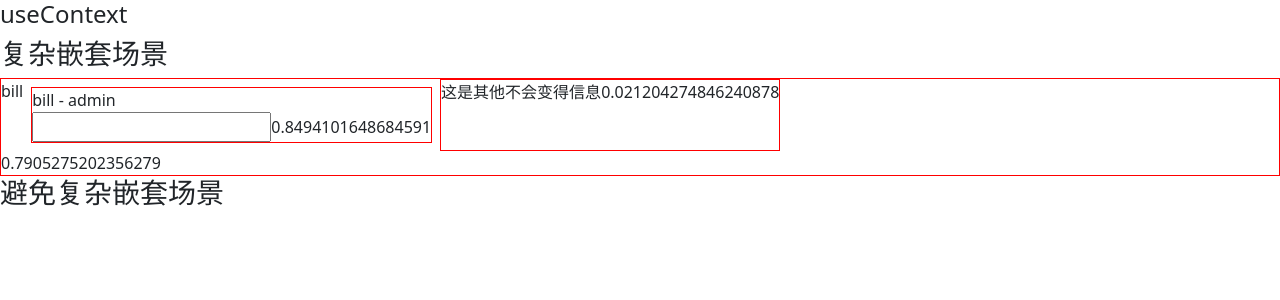
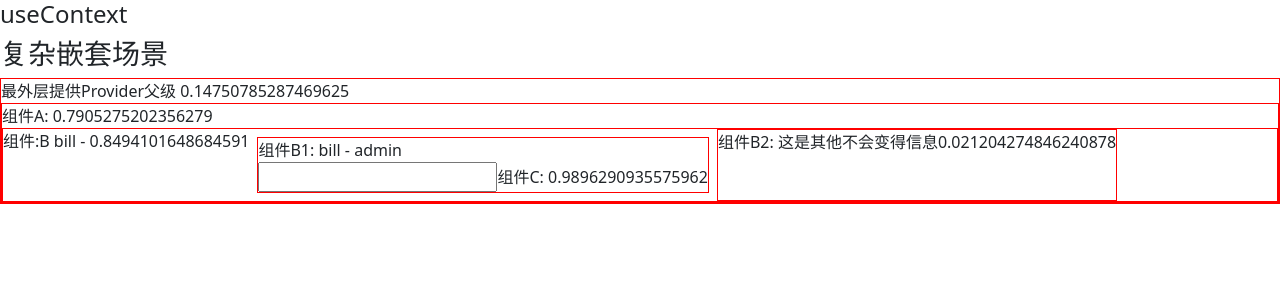
Before and after one commit to imycod/react-all-in-one, a React (Vite) app: page / in a window 1280 px wide. Shown: the top 300 px of the page. Built offline with nearby package versions, Linux system fonts and the light colour scheme.

Commit message:
docs:为useContext/NestingContext/Demo1划分层级

```diff
--- a/src/useContext/NestingContext/Demo.tsx
+++ b/src/useContext/NestingContext/Demo.tsx
@@ -1,9 +1,9 @@
-import React, {Component, createContext, memo, useMemo} from 'react';
+import React, {Component,PureComponent, createContext, memo, useMemo} from 'react';
 import {preview} from "vite";
 
 const UserInfo = createContext({})
 const Role = createContext({})
-class UserContainer extends Component {
+class UserContainer extends PureComponent {
     state={
         userInfo: {
             name: 'bill'
@@ -16,14 +16,16 @@ class UserContainer extends Component {
             role
         })
     }
-
     render(){
         return (
+        <div className="bd">
             <UserInfo.Provider value={this.state.userInfo}>
                 <Role.Provider value={{role:this.state.role,setRole:this.setRole}}>
                     <UserCardContainer></UserCardContainer>
+                    <span>最外层提供Provider父级 {Math.random()}</span>
                 </Role.Provider>
             </UserInfo.Provider>
+        </div>
         )
     }
 }
--- /dev/null
+++ b/src/useContext/NestingContext/Demo1.tsx
@@ -0,0 +1,89 @@
+import React, {PureComponent, createContext, memo} from 'react';
+
+const UserInfo = createContext({})
+const Role = createContext({})
+class UserContainer extends PureComponent {
+    state={
+        userInfo: {
+            name: 'bill'
+        },
+        role: "admin"
+    }
+
+    setRole=(role)=>{
+        this.setState({
+            role
+        })
+    }
+
+    render() {
+        return (
+            <div className="bd">
+                <UserInfo.Provider value={this.state.userInfo}>
+                    <Role.Provider value={{role: this.state.role, setRole: this.setRole}}>
+                        <span>最外层提供Provider父级 {Math.random()}</span>
+                        <UserCardContainer></UserCardContainer>
+                    </Role.Provider>
+                </UserInfo.Provider>
+            </div>
+        )
+    }
+}
+
+const UserCardContainer = memo(()=>{
+    return (
+        <div className="bd">
+            <span> 组件A: {Math.random()}</span>
+            <UserCard></UserCard>
+        </div>
+    );
+})
+function UserCard(){
+    return (
+        <UserInfo.Consumer>
+            {
+                userInfo => (
+                    <div className="bd" style={{display:'flex',}}>
+                        <span>组件:B {userInfo.name} - {Math.random()}</span>
+                        <RoleComponent userInfo={userInfo}></RoleComponent>
+                        <SavingInfo></SavingInfo>
+                    </div>
+                )
+            }
+        </UserInfo.Consumer>
+    )
+}
+const SavingInfo = memo((props) => {
+    return (
+        <div className='bd'>
+            组件B2: 这是其他不会变得信息
+            <span>{Math.random()}</span>
+        </div>
+    )
+});
+const RoleComponent=  function (props){
+    const userInfo = props.userInfo
+    return (
+        <Role.Consumer>
+            {
+                contextValue => (
+                    <div className="m-2 bd">
+                        <div>组件B1: {userInfo.name} - {contextValue.role}</div>
+                        <input type="text" onChange={(event)=>contextValue.setRole(event.target.value)}/>
+                        <span>组件C: {Math.random()}</span>
+                    </div>
+                )
+            }
+        </Role.Consumer>
+    )
+}
+function NestingDemoExample() {
+    return (
+        <div>
+            <h3>复杂嵌套场景</h3>
+            <UserContainer></UserContainer>
+        </div>
+    );
+}
+
+export default NestingDemoExample;
--- a/src/useContext/NestingContext/index.tsx
+++ b/src/useContext/NestingContext/index.tsx
@@ -1,13 +1,12 @@
 import React from 'react';
 
 import Demo from "./Demo.tsx"
+import Demo1 from "./Demo1.tsx"
 function NestingAtomExample() {
     return (
         <div>
-            <div>
-                <Demo></Demo>
-            </div>
-            <h3>避免复杂嵌套场景</h3>
+            {/*<Demo></Demo>*/}
+            <Demo1></Demo1>
         </div>
     );
 }
```
